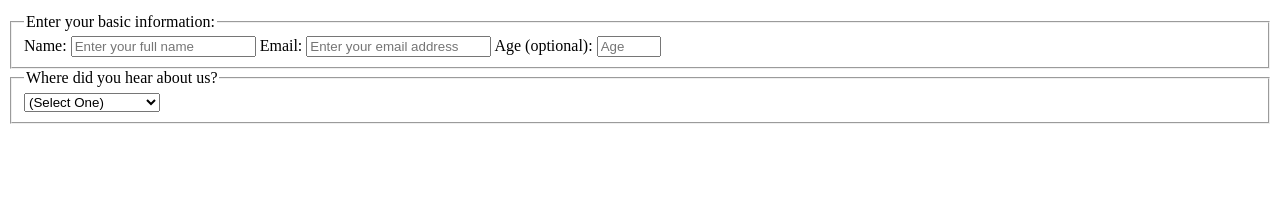
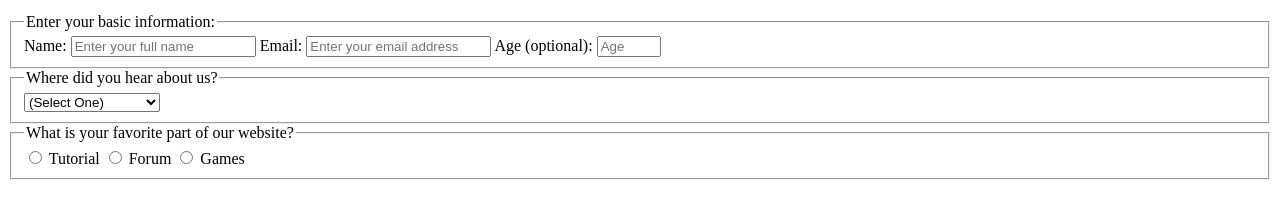
Before and after one commit to amira-techspace/survey-form, a plain HTML site: page index.html in a window 1280 px wide. Shown: the part 101-320 px from the top of the page. Drawn offline with Linux system fonts and the light colour scheme.

Commit message:
Add radio buttons

```diff
--- a/index.html
+++ b/index.html
@@ -32,6 +32,14 @@
                     <option value="social-media">Social Media</option>
                 </select>
             </fieldset>
+            <fieldset>
+                <legend>
+                    What is your favorite part of our website?
+                </legend>
+                <label for="tutorial"><input type="radio" name="favorite-part" value="tutorial" id="tutorial"> Tutorial</label>
+                <label for="forum"><input type="radio" name="favorite-part" value="forum" id="forum"> Forum</label>
+                <label for="games"><input type="radio" name="favorite-part" value="games" id="games"> Games</label>
+            </fieldset>
         </form>
     </main>
     <footer></footer>
```
